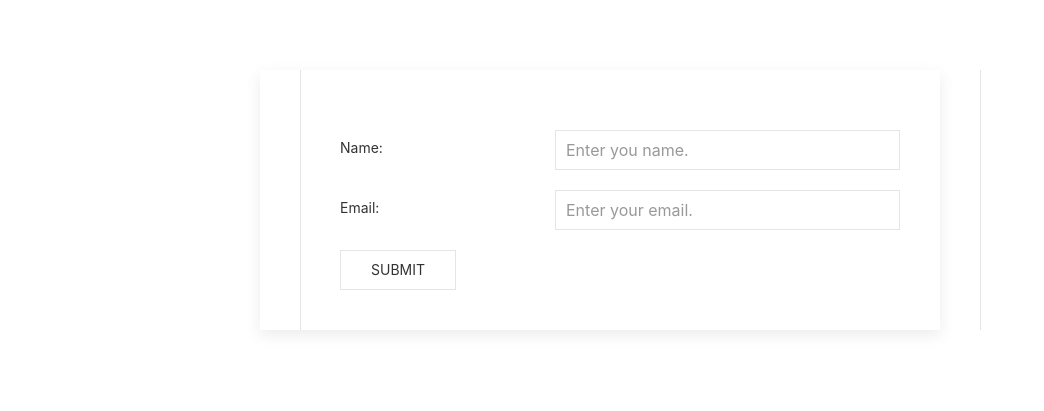
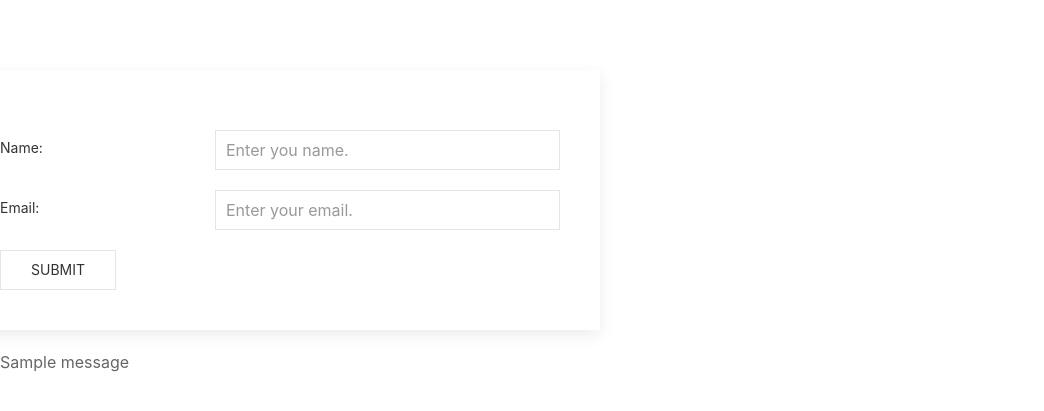
Before and after one commit to tsotetsi/django-coming-soon, a Django app: template src/coming_soon/templates/contact.html in a window 1280 px wide. Shown: the top 411 px of the page, without its empty margins (0-1044 px from the left). Run offline with Django 3.2, Linux system fonts and the light colour scheme; the template is opened without the code that fills it, so the values that code supplies are empty; tables that the repository leaves empty hold one stand-in row (values such as "Sample post"); one stand-in notice (Sample message) is shown; some libraries are stand-ins or nearby versions.

Commit message:
Add messages on success.

```diff
--- a/src/coming_soon/templates/contact.html
+++ b/src/coming_soon/templates/contact.html
@@ -7,8 +7,7 @@
 </head>
 
 <body>
-<div class="uk-grid-divider uk-child-width-expand@s uk-margin-large-top" uk-grid>
-    <div></div>
+    <div class="uk-grid-divider uk-child-width-expand@s uk-margin-large-top">
         <div class="uk-card uk-card-default uk-card-body uk-width-1-2@m">
             <form class="uk-form-horizontal uk-margin-medium" method="post">{% csrf_token %}
                 <div class="uk-margin">
@@ -26,7 +25,13 @@
                 <button class="uk-button uk-button-default">Submit</button>
             </form>
         </div>
-    <div></div>
+        {% if messages %}
+        <ul class="messages">
+            {% for message in messages %}
+            <li {% if message.tags %} class="{{ message.tags }}"{% endif %}>{{ message }}</li>
+            {% endfor %}
+        </ul>
+        {% endif %}
     </div>
     <!-- jQuery is required -->
     <script src="https://cdnjs.cloudflare.com/ajax/libs/jquery/3.2.1/jquery.min.js"></script>
```
Lines whose indentation alone changed are shown as unchanged.
